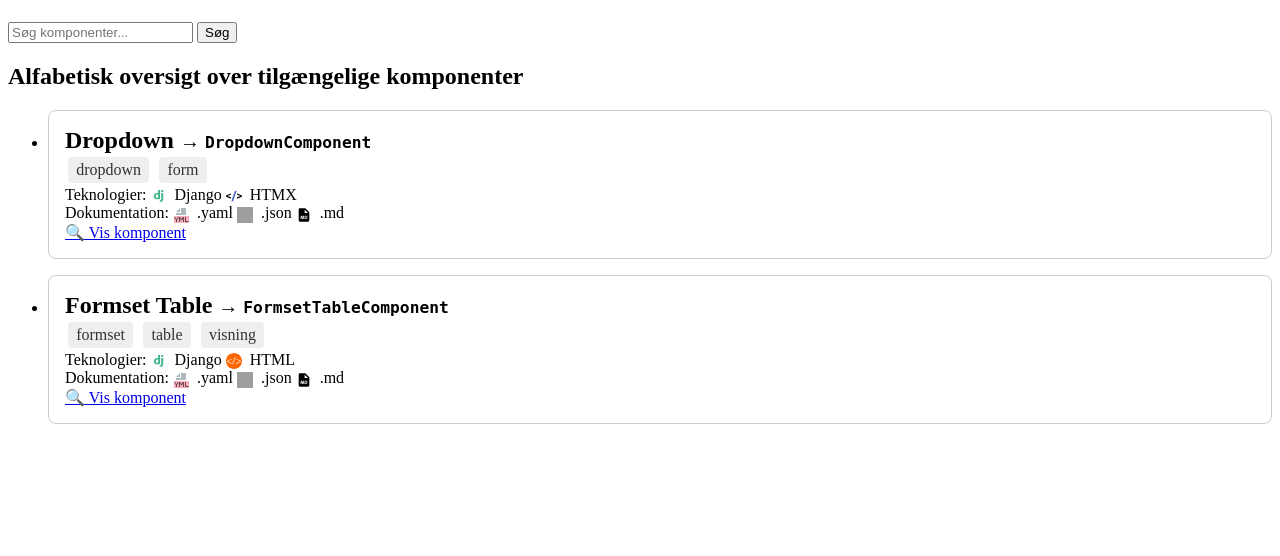
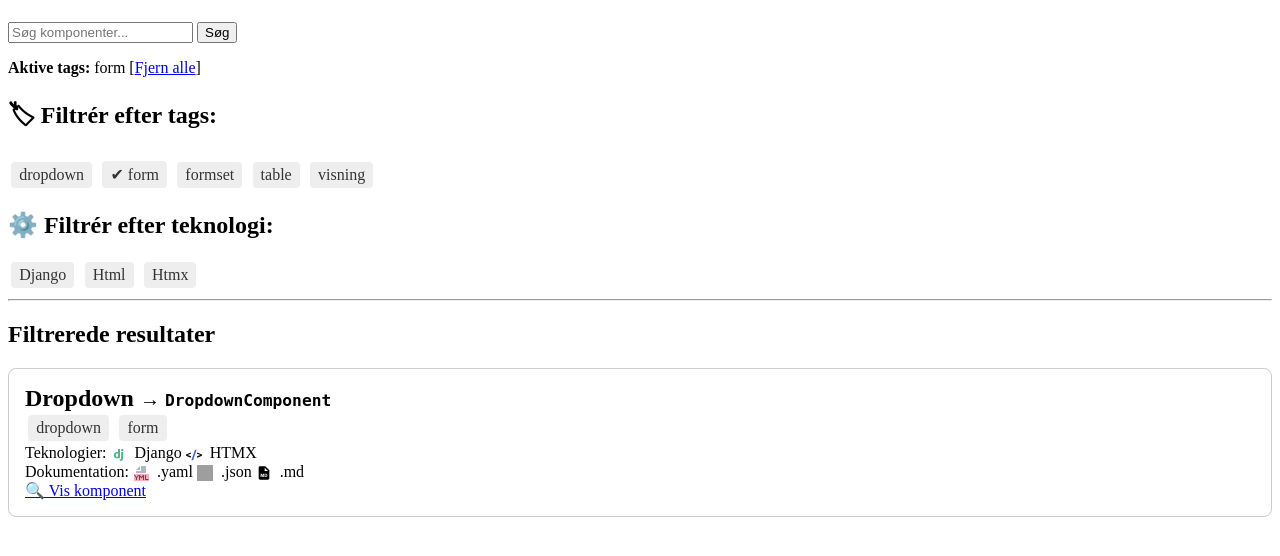
Before and after one commit to johanneRW/componentlib, a Django app: page /components/?tags=form in a window 1280 px wide. Shown: the part 58-614 px from the top of the page. Run offline with Django 5.2, Linux system fonts and the light colour scheme; some libraries are stand-ins or nearby versions; grey boxes are pictures that could not be loaded.

Commit message:
Optimize views and HTML templates for better modularity and maintainability

```diff
--- /dev/null
+++ b/componentlib/templates/patternlib_browser/fragments/active_tags.html
@@ -0,0 +1,10 @@
+{% if selected_tags %}
+<section aria-label="Aktive tags">
+    <p><strong>Aktive tags:</strong>
+        {% for tag in selected_tags %}
+            <span class="active-tag">{{ tag }}</span>{% if not forloop.last %}, {% endif %}
+        {% endfor %}
+        [<a href="?">Fjern alle</a>]
+    </p>
+</section>
+{% endif %}
--- /dev/null
+++ b/componentlib/templates/patternlib_browser/fragments/active_tech.html
@@ -0,0 +1,10 @@
+{% if selected_tech %}
+<section aria-label="Aktive teknologier">
+    <p><strong>Aktive teknologier:</strong>
+        {% for tech in selected_tech %}
+            <span class="active-tag">{{ tech }}</span>{% if not forloop.last %}, {% endif %}
+        {% endfor %}
+        [<a href="?">Fjern alle</a>]
+    </p>
+</section>
+{% endif %}
--- /dev/null
+++ b/componentlib/templates/patternlib_browser/fragments/alphabetical_list.html
@@ -0,0 +1,10 @@
+{% if not q and not selected_tags and not selected_tech %}
+<h2>Alfabetisk oversigt over tilgængelige komponenter</h2>
+<ul class="component-list">
+    {% for comp in components %}
+        <li class="component-list-item">
+            {% include "patternlib_browser/fragments/component_card.html" with comp=comp %}
+        </li>
+    {% endfor %}
+</ul>
+{% endif %}
--- /dev/null
+++ b/componentlib/templates/patternlib_browser/fragments/description.html
@@ -0,0 +1,6 @@
+<section>
+    <h2>Beskrivelse</h2>
+    {% if component.description %}
+      <p>{{ component.description }}</p>
+    {% endif %}
+  </section>
--- a/componentlib/templates/patternlib_browser/fragments/file_status.html
+++ b/componentlib/templates/patternlib_browser/fragments/file_status.html
@@ -1,46 +1,8 @@
-{% comment %} <div class="file-status">
-  <div>
-    <span>Komponent dele:</span>
-    <span class="{% if not comp.exists.component_py %}missing{% endif %}">
-      <img class="file-icon" src="/static/icons/component.svg" alt="component icon">
-      {% if comp.exists.component_py %}component.py{% endif %}
-    </span>
-
-    <span class="{% if not comp.exists.template_html %}missing{% endif %}">
-      <img class="file-icon" src="/static/icons/template.svg" alt="template icon">
-      {% if comp.exists.template_html %}template.html{% endif %}
-    </span>
-  </div>
-
-  <div>
-    <span>Dokumentation:</span>
-    <span class="{% if not comp.exists.metadata_yaml %}missing{% endif %}">
-      <img class="file-icon" src="/static/icons/metadata.svg" alt="metadata icon">
-      {% if comp.exists.metadata_yaml %}metadata.yaml{% endif %}
-    </span>
-
-    <span class="{% if not comp.exists.example_json %}missing{% endif %}">
-      <img class="file-icon" src="/static/icons/example_json.svg" alt="example json icon">
-      {% if comp.exists.example_json %}example.json{% endif %}
-    </span>
-
-    <span class="{% if not comp.exists.readme_md %}missing{% endif %}">
-      <img class="file-icon" src="/static/icons/readme.svg" alt="readme icon">
-      {% if comp.exists.readme_md %}README{% endif %}
-    </span>
-
-    <span class="{% if not comp.exists.example_html %}missing{% endif %}">
-      <img class="file-icon" src="/static/icons/example_html.svg" alt="example html icon">
-      {% if comp.exists.example_html %}example.html{% endif %}
-    </span>
-  </div>
-</div>
- {% endcomment %}
+{% load custom_filters %}
 
 <div class="file-status">
   <div class="component-tech">
     <span>Teknologier:</span>
-
     {% if comp.exists.component_py %}
       <span>
         <img class="file-icon" src="/static/icons/django.svg" alt="Django">
@@ -61,7 +23,6 @@
         HTMX
       </span>
     {% endif %}
-
   </div>
 
   <div>
@@ -80,7 +41,5 @@
       <img class="file-icon" src="/static/icons/readme.svg" alt="readme icon">
       {% if comp.exists.readme_md %}.md{% endif %}
     </span>
-
-
   </div>
 </div>
--- /dev/null
+++ b/componentlib/templates/patternlib_browser/fragments/filtered_results.html
@@ -0,0 +1,15 @@
+{% if q or selected_tags or selected_tech %}
+<h2>Filtrerede resultater</h2>
+
+{% if q and only_fuzzy %}
+    <p><em>Ingen eksakte matches – her er forslag baseret på fuzzy søgning:</em></p>
+{% endif %}
+
+{% if matches %}
+    {% for comp in matches %}
+        {% include "patternlib_browser/fragments/component_card.html" with comp=comp %}
+    {% endfor %}
+{% else %}
+    <p>Ingen komponenter fundet.</p>
+{% endif %}
+{% endif %}
--- /dev/null
+++ b/componentlib/templates/patternlib_browser/fragments/header.html
@@ -0,0 +1,5 @@
+<header>
+    <nav>
+      <a href="{% url 'component_browser' %}">← Tilbage til oversigt</a>
+    </nav>
+  </header>
--- /dev/null
+++ b/componentlib/templates/patternlib_browser/fragments/search_form.html
@@ -0,0 +1,7 @@
+<form hx-get="." hx-target="#results" hx-push-url="true">
+    <input type="text" name="q" value="{{ q }}" placeholder="Søg komponenter..." />
+    <button type="submit">Søg</button>
+    {% if q %}
+      <a href="." class="clear-search">❌ Ryd søgning</a>
+    {% endif %}
+</form>
--- /dev/null
+++ b/componentlib/templates/patternlib_browser/fragments/tag_filter.html
@@ -0,0 +1,17 @@
+{% load custom_filters %}
+<section aria-label="Filtrér efter tags">
+    <h2>🏷 Filtrér efter tags:</h2>
+    <nav class="tag-nav">
+        {% for t in all_tags %}
+            {% with t_lower=t|lower %}
+                {% if t_lower in selected_tags %}
+                    <a href="?tags={{ selected_tags|exclude:t_lower|join:',' }}" class="tag-link selected">✔ {{ t }}</a>
+                {% else %}
+                    {% with tag_string=selected_tags|join:',' %}
+                        <a href="?tags={% if tag_string %}{{ tag_string }},{% endif %}{{ t }}" class="tag-link">{{ t }}</a>
+                    {% endwith %}
+                {% endif %}
+            {% endwith %}
+        {% endfor %}
+    </nav>
+</section>
--- /dev/null
+++ b/componentlib/templates/patternlib_browser/fragments/tech_filter.html
@@ -0,0 +1,17 @@
+{% load custom_filters %}
+<section aria-label="Filtrér efter teknologi">
+    <h2>⚙️ Filtrér efter teknologi:</h2>
+    <nav class="tag-nav">
+        {% for t in all_tech %}
+            {% with t_lower=t|lower %}
+                {% if t_lower in selected_tech %}
+                    <a href="?tech={{ selected_tech|exclude:t_lower|join:',' }}{% if selected_tags %}&tags={{ selected_tags|join:',' }}{% endif %}" class="tag-link selected">✔ {{ t|capfirst }}</a>
+                {% else %}
+                    {% with tech_string=selected_tech|join:',' %}
+                        <a href="?tech={% if tech_string %}{{ tech_string }},{% endif %}{{ t }}{% if selected_tags %}&tags={{ selected_tags|join:',' }}{% endif %}" class="tag-link">{{ t|capfirst }}</a>
+                    {% endwith %}
+                {% endif %}
+            {% endwith %}
+        {% endfor %}
+    </nav>
+</section>
--- a/componentlib/templates/patternlib_browser/results_partial.html
+++ b/componentlib/templates/patternlib_browser/results_partial.html
@@ -1,32 +1,13 @@
-<form hx-get="." hx-target="#results" hx-push-url="true">
-    <input type="text" name="q" value="{{ q }}" placeholder="Søg komponenter..." />
-    <button type="submit">Søg</button>
-    {% if q %}
-      <a href="." class="clear-search">❌ Ryd søgning</a>
-    {% endif %}
-  </form>
+{% load custom_filters %}
 
-  {% if q %}
-    <h2>Søgeresultater</h2>
 
-    {% if only_fuzzy %}
-      <p><em>Ingen eksakte matches – her er forslag baseret på fuzzy søgning:</em></p>
-    {% endif %}
+{% include "patternlib_browser/fragments/search_form.html" %}
+{% include "patternlib_browser/fragments/active_tags.html" %}
+{% include "patternlib_browser/fragments/tag_filter.html" %}
+{% include "patternlib_browser/fragments/active_tech.html" %}
+{% include "patternlib_browser/fragments/tech_filter.html" %}
 
-    {% if matches %}
-      {% for comp in matches %}
-        {% include "patternlib_browser/fragments/component_card.html" with comp=comp %}
-      {% endfor %}
-    {% else %}
-      <p>Ingen komponenter fundet.</p>
-    {% endif %}
-  {% else %}
-    <h2>Alfabetisk oversigt over tilgængelige komponenter</h2>
-    <ul class="component-list">
-      {% for comp in components %}
-        <li class="component-list-item">
-          {% include "patternlib_browser/fragments/component_card.html" with comp=comp %}
-        </li>
-      {% endfor %}
-    </ul>
-  {% endif %}
+<hr>
+
+{% include "patternlib_browser/fragments/filtered_results.html" %}
+{% include "patternlib_browser/fragments/alphabetical_list.html" %}
--- a/componentlib/views.py
+++ b/componentlib/views.py
@@ -1,120 +1,151 @@
 from django.shortcuts import render, redirect
-
-from componentlib.helpers.component_import_hint_html import component_import_hint_html
-
-
+from django.http import HttpResponse, HttpResponseNotFound
+from pathlib import Path
+from django.utils.html import escape
 from .helpers.registry import load_all_components_metadata
 from .helpers.preview import render_component_preview
 from rapidfuzz import fuzz
-from django.http import HttpResponse, Http404, HttpResponseNotFound
-from pathlib import Path
-from django.utils.html import escape
+from componentlib.helpers.component_import_hint_html import component_import_hint_html
 
 def redirect_to_components(request):
     return redirect("component_browser")
+
+def load_and_render_components():
+    all_components = load_all_components_metadata()
+    for c in all_components:
+        c["rendered"] = render_component_preview(c["key"])
+    return all_components
+
+def filter_by_tech(components, selected_tech):
+    if not selected_tech:
+        return components
+
+    def component_matches_tech(comp):
+        matches = []
+        if "django" in selected_tech:
+            matches.append(comp["exists"].get("component_py"))
+        if "html" in selected_tech:
+            matches.append(comp["capabilities"].get("has_simple_html"))
+        if "htmx" in selected_tech:
+            matches.append(comp["capabilities"].get("has_htmx"))
+        return all(matches)
+
+    return [c for c in components if component_matches_tech(c)]
+
+def filter_by_tags(components, selected_tags):
+    if not selected_tags:
+        return components
+
+    filtered_components = []
+    for c in components:
+        tags = [t.lower() for t in c.get("tags", []) if isinstance(t, str)]
+        if all(tag in tags for tag in selected_tags):
+            filtered_components.append(c)
+
+    return filtered_components
+
+def search_and_sort_components(components, q):
+    if not q:
+        return components
+
+    matched_components = []
+    for c in components:
+        haystack = " ".join([
+            c.get("name", ""),
+            c.get("description", ""),
+            " ".join([t for t in c.get("tags", []) if isinstance(t, str)]),
+        ]).lower()
+
+        if q in haystack:
+            c["match_type"] = "substring"
+            matched_components.append(c)
+        else:
+            score = fuzz.partial_ratio(q, haystack)
+            if score > 60:
+                c["fuzzy_score"] = score
+                c["match_type"] = "fuzzy"
+                matched_components.append(c)
+
+    matched_components.sort(key=lambda x: x.get("fuzzy_score", 0), reverse=True)
+    return matched_components
+
+def collect_tags_and_tech(components):
+    tag_set = set()
+    tech_set = set()
+
+    for c in components:
+        tag_set.update(t.lower() for t in c.get("tags", []) if isinstance(t, str))
+        if c.get("exists", {}).get("component_py"):
+            tech_set.add("django")
+        if c.get("capabilities", {}).get("has_simple_html"):
+            tech_set.add("html")
+        if c.get("capabilities", {}).get("has_htmx"):
+            tech_set.add("htmx")
+
+    return sorted(tag_set), sorted(tech_set)
+
+def get_code_files(base_path):
+    code_files = []
+    for f, ext in [("template", ".html"), ("component", ".py"), ("props", ".py")]:
+        file_path = base_path / f"{f}{ext}"
+        if file_path.exists():
+            code_files.append(f)
+
+    for fname in base_path.iterdir():
+        if fname.name.lower() == "readme.md":
+            code_files.append("readme")
+            break
+
+    return code_files
+
+def read_files(base_path, file_names):
+    files = {}
+    for fname in file_names:
+        path = base_path / fname
+        if path.exists():
+            files[fname] = path.read_text(encoding="utf-8")
+    return files
 
 def component_browser(request):
     q = request.GET.get("q", "").strip().lower()
     raw_tags = request.GET.get("tags", "")
     selected_tags = [t.strip().lower() for t in raw_tags.split(",") if t.strip()]
+    raw_tech = request.GET.get("tech", "")
+    selected_tech = [t.strip().lower() for t in raw_tech.split(",") if t.strip()]
 
+    all_components = load_and_render_components()
+    tech_filtered_components = filter_by_tech(all_components, selected_tech)
+    tag_filtered_components = filter_by_tags(tech_filtered_components, selected_tags)
 
-    all_components = load_all_components_metadata()
-
-    # Render previews
-    for c in all_components:
-        c["rendered"] = render_component_preview(c["key"])
-
-    # Start med hele listen
-    tag_filtered_components = all_components
-
-    # Filtrér på tags (hvis valgt)
-    if selected_tags:
-        tag_filtered_components = [
-            c for c in all_components
-            if all(
-                tag in [t.lower() for t in c.get("tags", []) if isinstance(t, str)]
-                for tag in selected_tags
-            )
-        ]
-
-    # Sæt tag-match flag (til visning)
     for comp in tag_filtered_components:
         tags = [t.lower() for t in comp.get("tags", []) if isinstance(t, str)]
         comp["tag_match"] = any(tag in tags for tag in selected_tags)
 
-    # Sorter alfabetisk
     tag_filtered_components.sort(key=lambda c: c["name"].lower())
+    matched_components = search_and_sort_components(tag_filtered_components, q)
 
-    # Søgning (hvis q angivet)
-    if q:
-        matched_components = []
-        for c in tag_filtered_components:
-            haystack = " ".join([
-                c.get("name", ""),
-                c.get("description", ""),
-                " ".join([t for t in c.get("tags", []) if isinstance(t, str)]),
-            ]).lower()
-
-            if q in haystack:
-                c["match_type"] = "substring"
-                matched_components.append(c)
-            else:
-                score = fuzz.partial_ratio(q, haystack)
-                if score > 60:
-                    c["fuzzy_score"] = score
-                    c["match_type"] = "fuzzy"
-                    matched_components.append(c)
-
-        matched_components.sort(key=lambda x: x.get("fuzzy_score", 0), reverse=True)
-    else:
-        matched_components = tag_filtered_components
-
-    # Saml alle tags (fra hele dataset)
-    tag_set = set()
-    for c in all_components:
-        tag_set.update(t.lower() for t in c.get("tags", []) if isinstance(t, str))
+    all_tags, all_tech = collect_tags_and_tech(all_components)
 
     context = {
         "components": all_components,
         "matches": matched_components,
         "q": q,
         "selected_tags": selected_tags,
-        "all_tags": sorted(tag_set),
+        "selected_tech": selected_tech,
+        "all_tags": all_tags,
+        "all_tech": all_tech,
         "only_fuzzy": q and all(m.get("match_type") == "fuzzy" for m in matched_components),
     }
 
     if request.headers.get("Hx-Request") == "true":
-        # HTMX-anmodning → returnér kun partial-template
         return render(request, "patternlib_browser/results_partial.html", context)
     else:
-        # Almindelig sideindlæsning → returnér hele layoutet
         return render(request, "patternlib_browser/index.html", context)
 
-
-
-
 def component_detail(request, key):
-    from .helpers.preview import render_component_preview
-    from .helpers.registry import load_all_components_metadata
-    from pathlib import Path
-
     base_path = Path(__file__).resolve().parent / "components" / key
 
-    # Først tjek de almindelige kodefiler (template, component, props)
-    code_files = []
-    for f in ["template", "component", "props"]:
-        ext = ".html" if f == "template" else ".py"
-        file_path = base_path / f"{f}.{ext.lstrip('.')}"
-        if file_path.exists():
-            code_files.append(f)
-
-    # Derefter tjek for readme (uanset case)
-    for fname in base_path.iterdir():
-        if fname.name.lower() == "readme.md":
-            code_files.append("readme")
-            break
-
+    code_files = get_code_files(base_path)
 
     components = sorted(load_all_components_metadata(), key=lambda c: c["name"].lower())
     index = next((i for i, c in enumerate(components) if c["key"] == key), None)
@@ -129,31 +160,32 @@ def component_detail(request, key):
     component['import_hint'] = hint_data['html']
     component['example_data_block'] = hint_data['example_block']
 
-
-    # Læs relevante kodefiler (bruges måske andetsteds)
     file_names = ["template.html", "component.py", "metadata.yaml", "example.json", "README.md"]
-    files = {}
-    for fname in file_names:
-        path = base_path / fname
-        if path.exists():
-            files[fname] = path.read_text(encoding="utf-8")
+    files = read_files(base_path, file_names)
 
     previous = components[index - 1] if index > 0 else None
     next_comp = components[index + 1] if index < len(components) - 1 else None
+
+    tech_list = [
+        {'name': 'django', 'icon': 'django.svg', 'alt': 'Django', 'label': 'Django'},
+        {'name': 'html', 'icon': 'template.svg', 'alt': 'HTML', 'label': 'HTML'},
+        {'name': 'htmx', 'icon': 'htmx.svg', 'alt': 'HTMX', 'label': 'HTMX'},
+    ]
+
+    doc_list = [
+        {'exists_key': 'metadata_yaml', 'icon': 'metadata.svg', 'alt': 'metadata icon', 'extension': '.yaml'},
+        {'exists_key': 'example_json', 'icon': 'example_json.svg', 'alt': 'example json icon', 'extension': '.json'},
+        {'exists_key': 'readme_md', 'icon': 'readme.svg', 'alt': 'readme icon', 'extension': '.md'},
+    ]
 
     return render(request, "patternlib_browser/component_detail.html", {
         "component": component,
         "previous": previous,
         "next": next_comp,
         "code_files": code_files,
+        "tech_list": tech_list,
+        "doc_list": doc_list,
     })
-
-
-
-
-from django.http import HttpResponse, HttpResponseNotFound
-from pathlib import Path
-from django.utils.html import escape
 
 def component_code(request, key):
     filename = request.GET.get("file")
@@ -169,7 +201,6 @@ def component_code(request, key):
     elif filename == "props":
         file_path = base_path / "props.py"
     elif filename == "readme":
-        # Find README uanset case
         file_path = None
         for fname in base_path.iterdir():
             if fname.name.lower() == "readme.md":
@@ -185,7 +216,6 @@ def component_code(request, key):
 
     code = file_path.read_text(encoding="utf-8")
     if filename == "readme":
-    # Send RAW markdown tekst, ikke wrapped i <pre><code>
         return HttpResponse(code)
     else:
         safe_code = escape(code)
```
Also changed, not shown: componentlib/templates/patternlib_browser/component_detail.html (+9 -90 lines), componentlib/templates/patternlib_browser/fragments/code_files.html (added, +20 -0 lines), componentlib/templates/patternlib_browser/fragments/component_header.html (added, +13 -0 lines), componentlib/templates/patternlib_browser/fragments/example.html (added, +19 -0 lines), componentlib/templates/patternlib_browser/fragments/import_guide.html (added, +9 -0 lines), componentlib/templates/patternlib_browser/fragments/navigation.html (added, +12 -0 lines). Lines whose indentation alone changed are shown as unchanged.
